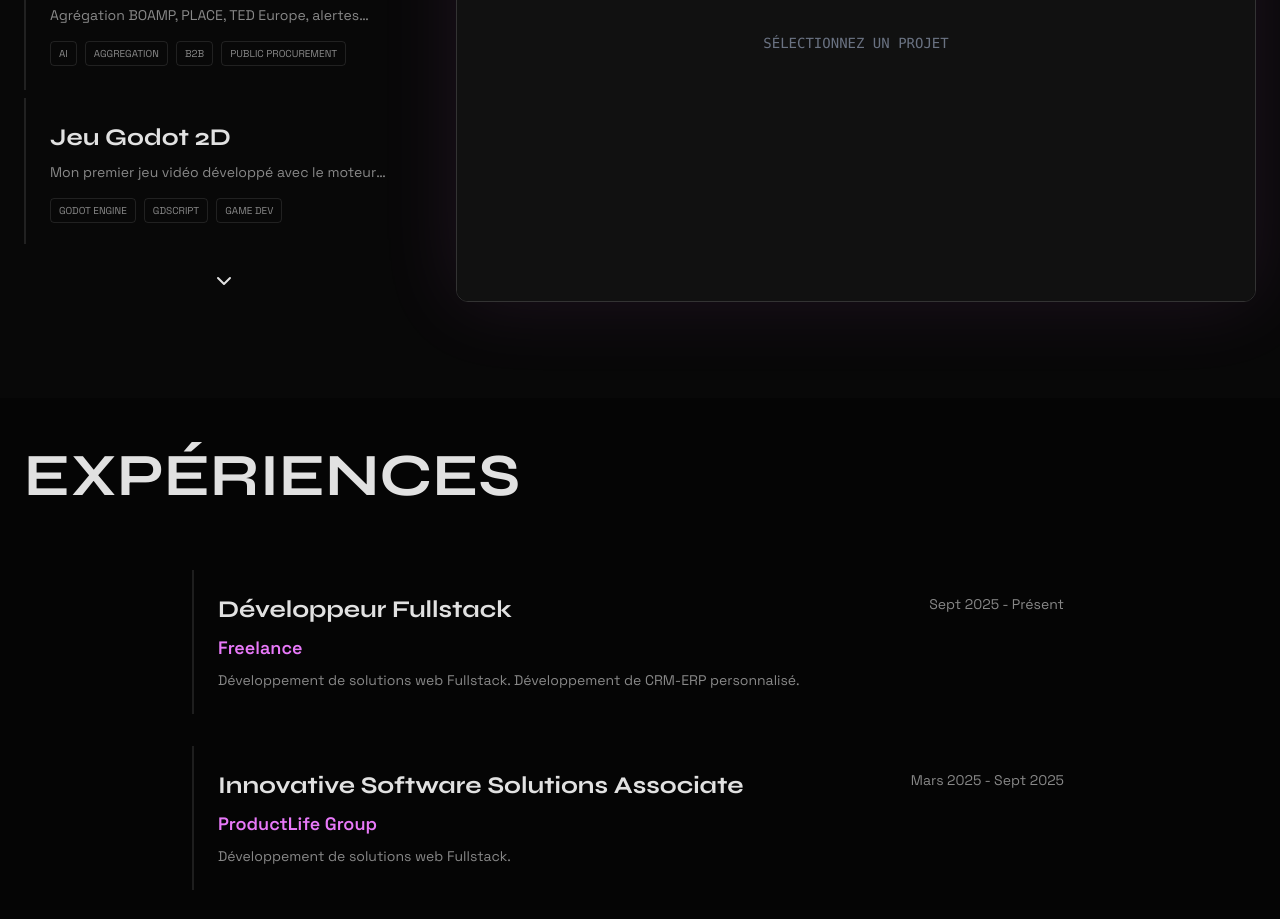
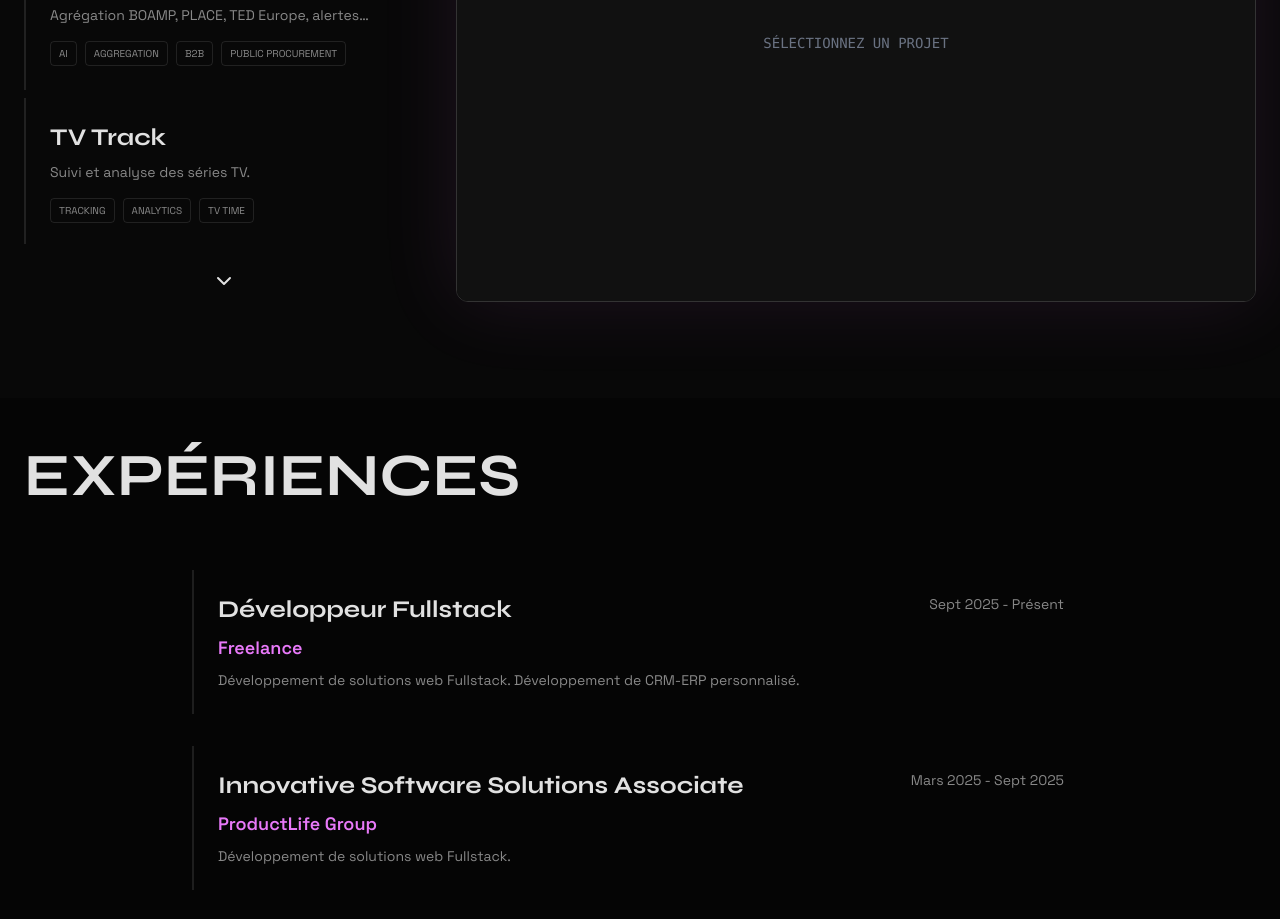
Before and after one commit to mickaelrebeau/Portfolio-2025, a Vue app: page / in a window 1280 px wide. Shown: the part 2740-3659 px from the top of the page. Built offline with nearby package versions, Linux system fonts and the light colour scheme.

Commit message:
feat: Add 'TV Track' project with multilingual descriptions and update project IDs for consistency across English, Spanish, and French locales.

```diff
--- a/src/data/projects.ts
+++ b/src/data/projects.ts
@@ -13,31 +13,36 @@ export const projects: Project[] = [
     },
     {
         id: 'p2',
+        tags: ['Tracking', 'Analytics', 'TV Time'],
+        url: 'https://www.tv-track.com/'
+    },
+    {
+        id: 'p3',
         tags: ['Godot Engine', 'GDScript', 'Game Dev'],
         url: 'https://mickaelrebeau.github.io/GODOT/firstgame/index.html'
     },
     {
-        id: 'p3',
+        id: 'p4',
         tags: ['Web', 'Culture', 'Event'],
         url: 'https://www.oseculture.fr/'
     },
     {
-        id: 'p4',
+        id: 'p5',
         tags: ['Vercel', 'Vue.js', 'Design'],
         url: 'https://pixel-plateform.vercel.app/'
     },
     {
-        id: 'p5',
+        id: 'p6',
         tags: ['Social', 'Networking', 'Dev'],
         url: 'https://meetdev-mike-dreeman.vercel.app/'
     },
     {
-        id: 'p6',
+        id: 'p7',
         tags: ['Competition', 'Ranking', 'VueJS'],
         url: 'https://mike-dreeman-clash-of-dev.vercel.app/'
     },
     {
-        id: 'p7',
+        id: 'p8',
         tags: ['Integration', 'Responsive', 'Frontend'],
         url: 'https://mickaelrebeau.github.io/Helwena-Design/'
     }
--- a/src/i18n/locales/en.ts
+++ b/src/i18n/locales/en.ts
@@ -92,26 +92,30 @@ export default {
       desc: 'Agrégation BOAMP, PLACE, TED Europe, alertes email, résumés IA et scoring de pertinence.',
     },
     p2: {
+      title: 'TV Track',
+      desc: 'Tracking and analytics for TV shows.',
+    },
+    p3: {
       title: 'Godot 2D Game',
       desc: 'My first video game built with the Godot engine.',
     },
-    p3: {
+    p4: {
       title: 'OseCulture',
       desc: 'Immersive cultural platform.',
     },
-    p4: {
+    p5: {
       title: 'Pixel Platform',
       desc: 'Collaborative pixel-art drawing web platform.',
     },
-    p5: {
+    p6: {
       title: 'MeetDev',
       desc: 'Social network for developers — Tinder for devs.',
     },
-    p6: {
+    p7: {
       title: 'Clash of Dev',
       desc: 'Coding competition app.',
     },
-    p7: {
+    p8: {
       title: 'Design to Code',
       desc: 'HTML/CSS integration challenge.',
     },
--- a/src/i18n/locales/es.ts
+++ b/src/i18n/locales/es.ts
@@ -92,26 +92,30 @@ export default {
       desc: 'Agregación BOAMP, PLACE, TED Europe, alertas por email, resumenes IA y scoring de pertinencia.',
     },
     p2: {
+      title: 'TV Track',
+      desc: 'Seguimiento y análisis de series de TV.',
+    },
+    p3: {
       title: 'Juego Godot 2D',
       desc: 'Mi primer videojuego con el motor Godot.',
     },
-    p3: {
+    p4: {
       title: 'OseCulture',
       desc: 'Plataforma cultural inmersiva.',
     },
-    p4: {
+    p5: {
       title: 'Pixel Platform',
       desc: 'Plataforma web colaborativa de dibujo pixel art.',
     },
-    p5: {
+    p6: {
       title: 'MeetDev',
       desc: 'Red social para desarrolladores — el Tinder del dev.',
     },
-    p6: {
+    p7: {
       title: 'Clash of Dev',
       desc: 'App de competiciones de código.',
     },
-    p7: {
+    p8: {
       title: 'Design to Code',
       desc: 'Reto de integración HTML/CSS.',
     },
--- a/src/i18n/locales/fr.ts
+++ b/src/i18n/locales/fr.ts
@@ -92,26 +92,30 @@ export default {
       desc: 'Agrégation BOAMP, PLACE, TED Europe, alertes email, résumés IA et scoring de pertinence.',
     },
     p2: {
+      title: 'TV Track',
+      desc: 'Suivi et analyse des séries TV.',
+    },
+    p3: {
       title: 'Jeu Godot 2D',
       desc: 'Mon premier jeu vidéo développé avec le moteur Godot.',
     },
-    p3: {
+    p4: {
       title: 'OseCulture',
       desc: 'Plateforme culturelle immersive.',
     },
-    p4: {
+    p5: {
       title: 'Pixel Platform',
       desc: 'Plateforme web collaborative de dessin pixel art.',
     },
-    p5: {
+    p6: {
       title: 'MeetDev',
       desc: 'Réseau social pour développeurs — le Tinder du dev.',
     },
-    p6: {
+    p7: {
       title: 'Clash of Dev',
       desc: 'Application de concours de code.',
     },
-    p7: {
+    p8: {
       title: 'Design to Code',
       desc: "Challenge d'intégration HTML/CSS.",
     },
```
